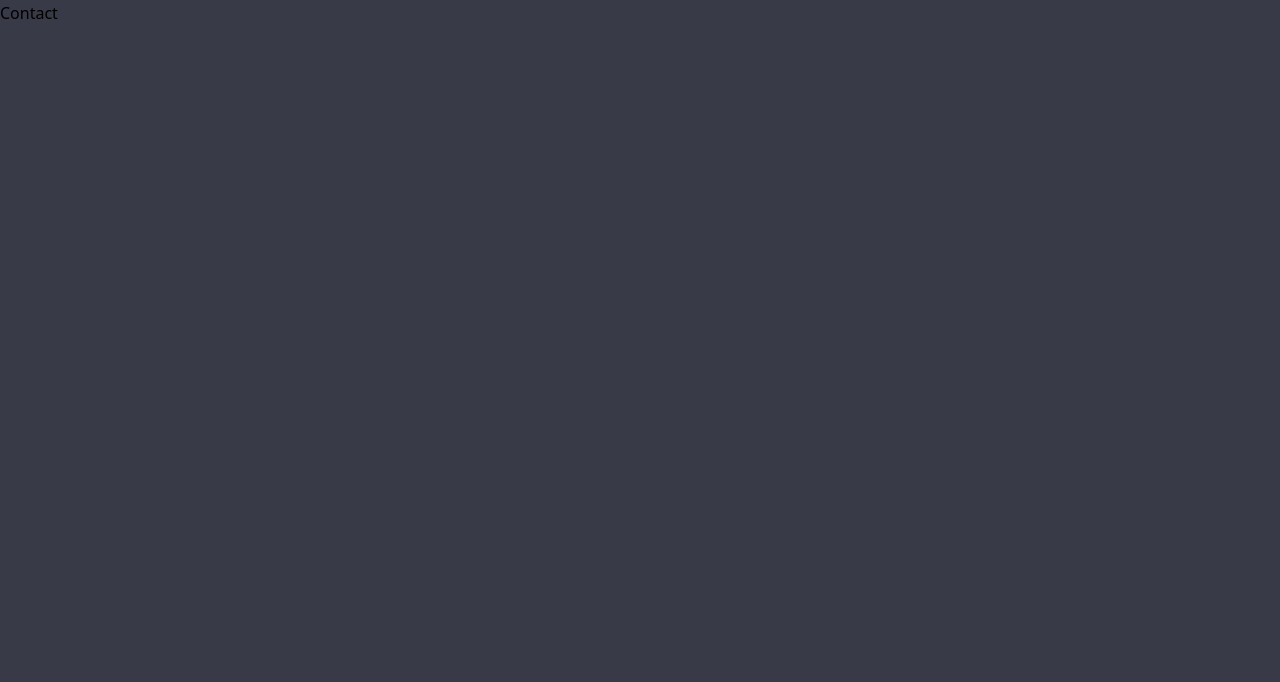
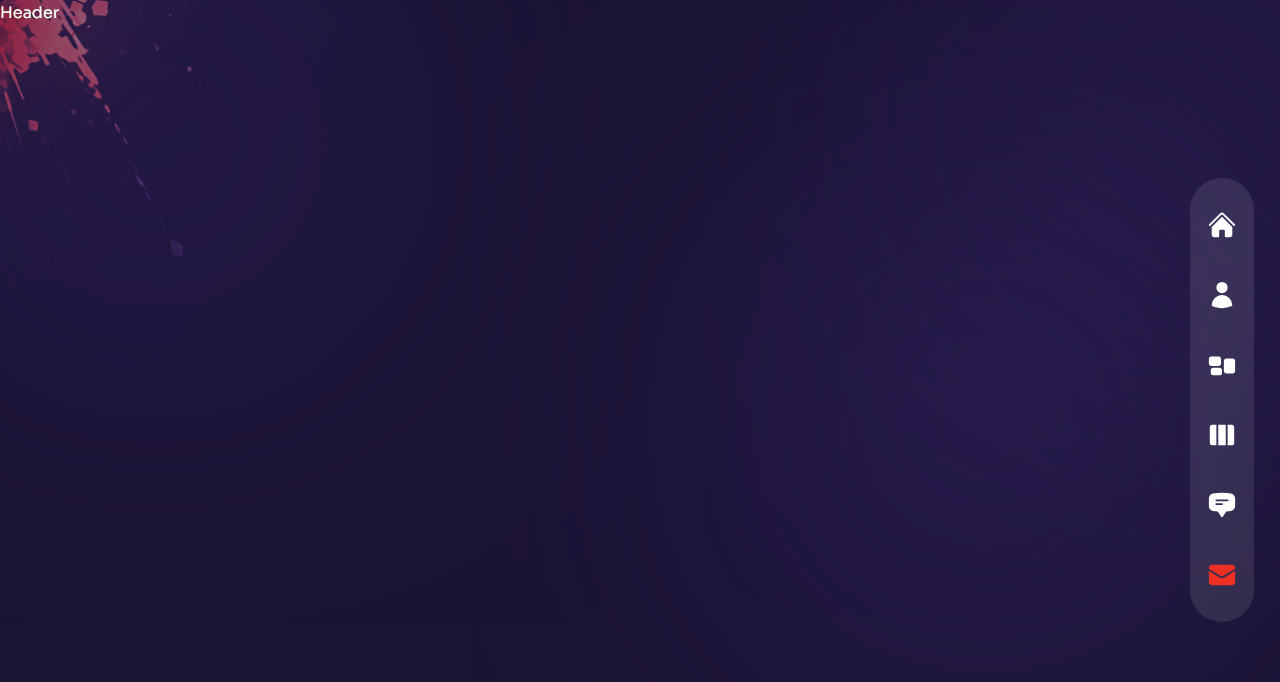
Before and after one commit to mahmudlukman/portfolio, a Next.js app: page /contact in a window 1280 px wide. Shown: the top 682 px of the page. Built offline with nearby package versions, Linux system fonts and the light colour scheme.

Commit message:
Navbar complete

```diff
--- a/components/Layout.js
+++ b/components/Layout.js
@@ -1,5 +1,27 @@
-const Layout = () => {
-  return <div>Layout</div>;
+// components
+import Nav from '../components/Nav';
+import Header from '../components/Header';
+import TopLeftImg from '../components/TopLeftImg';
+
+// fonts
+import { Sora } from '@next/font/google';
+
+// font setting
+const sora = Sora({
+  subsets: ['latin'],
+  variable: '--font-sora',
+  weight: ['100', '200', '300', '400', '500', '600', '700', '800'],
+});
+
+const Layout = ({ children }) => {
+  return (
+    <div className={`page bg-site text-white bg-cover bg-no-repeat ${sora.variable} font-sora relative`}>
+      <TopLeftImg />
+      <Nav />
+      <Header />
+      {children}
+    </div>
+  );
 };
 
 export default Layout;
--- a/components/Nav.js
+++ b/components/Nav.js
@@ -26,8 +26,46 @@
   },
 ];
 
+// next link
+import Link from 'next/link';
+
+// next router
+import { useRouter } from 'next/router';
+
 const Nav = () => {
-  return <nav>nav</nav>;
+  const router = useRouter();
+  const pathname = router.pathname;
+  return (
+    <nav className="flex flex-col items-center xl:justify-center gap-y-4 fixed h-max bottom-0 mt-auto xl:right-[2%] z-50 top-0 w-full xl:w-16 xl:max-w-md xl:h-screen">
+      {/* inner */}
+      <div className="flex w-full xl:flex-col items-center justify-between xl:justify-center gap-y-10 px-4 md:px-40 xl:px-0 h-[80px] xl:h-max py-8 bg-white/10 backdrop-blur-sm text-3xl xl:tex-xl xl:rounded-full">
+        {navData.map((link, index) => {
+          return (
+            <Link
+              className={`${
+                link.path === pathname && 'text-accent'
+              } relative flex items-center group hover:text-accent transition-all duration-300`}
+              href={link.path}
+              key={index}
+            >
+              {/* tooltip */}
+              <div className="absolute pr-14 right-0 hidden xl:group-hover:flex">
+                <div className="bg-white relative flex text-primary items-center p-[6px] rounded-[3px]">
+                  <div className="text-[12px] leading-none font-semibold capitalize">
+                    {link.name}
+                  </div>
+                  {/* triangle */}
+                  <div className='border-solid border-l-white border-l-8 border-y-transparent border-y-[6px] border-r-0 absolute -right-2'></div>
+                </div>
+              </div>
+              {/* icon */}
+              <div>{link.icon}</div>
+            </Link>
+          );
+        })}
+      </div>
+    </nav>
+  );
 };
 
 export default Nav;
--- a/components/TopLeftImg.js
+++ b/components/TopLeftImg.js
@@ -1,5 +1,11 @@
+import Image from "next/image";
+
 const TopLeftImg = () => {
-  return <div>Top Left Image</div>;
+  return (
+    <div className="absolute left-0 top-0 mix-blend-color-dodge z-10 w-[200px] xl:w-[400px] opacity-50">
+      <Image src='/top-left-img.png' alt="" width={400} height={400}/>
+    </div>
+  );
 };
 
 export default TopLeftImg;
--- a/components/Transition.js
+++ b/components/Transition.js
@@ -1,7 +1,49 @@
+// framer motion
+import { motion } from 'framer-motion';
+
+// variants
+const transitionVariants = {
+  initial: {
+    x: '100%',
+    width: '100%',
+  },
+  animate: {
+    x: '0%',
+    width: '0%',
+  },
+  exit: {
+    x: ['0%', '100%'],
+    width: ['0%', '100%'],
+  },
+};
+
 const Transition = () => {
   return (
     <>
-      <div>Transition</div>
+      <motion.div
+        className="fixed top-0 bottom-0 right-full w-screen h-screen z-30 bg-[#2e2257]"
+        variants={transitionVariants}
+        initial="initial"
+        animate="animate"
+        exit="exit"
+        transition={{ delay: 0.2, duration: 0.6, ease: 'easeInOut' }}
+      ></motion.div>
+      <motion.div
+        className="fixed top-0 bottom-0 right-full w-screen h-screen z-20 bg-[#3b2d71]"
+        variants={transitionVariants}
+        initial="initial"
+        animate="animate"
+        exit="exit"
+        transition={{ delay: 0.4, duration: 0.6, ease: 'easeInOut' }}
+      ></motion.div>
+      <motion.div
+        className="fixed top-0 bottom-0 right-full w-screen h-screen z-10 bg-[#4b3792]"
+        variants={transitionVariants}
+        initial="initial"
+        animate="animate"
+        exit="exit"
+        transition={{ delay: 0.6, duration: 0.6, ease: 'easeInOut' }}
+      ></motion.div>
     </>
   );
 };
--- a/package.json
+++ b/package.json
@@ -1,5 +1,5 @@
 {
-  "name": "esportfolio",
+  "name": "Mahmud Lukman",
   "version": "0.1.0",
   "private": true,
   "scripts": {
--- a/pages/_app.js
+++ b/pages/_app.js
@@ -1,7 +1,27 @@
 import '../styles/globals.css';
 
+// components
+import Layout from '../components/Layout';
+import Transition from '../components/Transition';
+
+// router
+import { useRouter } from 'next/router';
+
+// framer motion
+import { AnimatePresence, motion } from 'framer-motion';
+
 function MyApp({ Component, pageProps }) {
-  return <Component {...pageProps} />;
+  const router = useRouter();
+  return (
+    <Layout>
+      <AnimatePresence mode="wait">
+        <motion.div key={router.route} className="h-full">
+          <Transition />
+        </motion.div>
+        <Component {...pageProps} />
+      </AnimatePresence>
+    </Layout>
+  );
 }
 
 export default MyApp;
```
